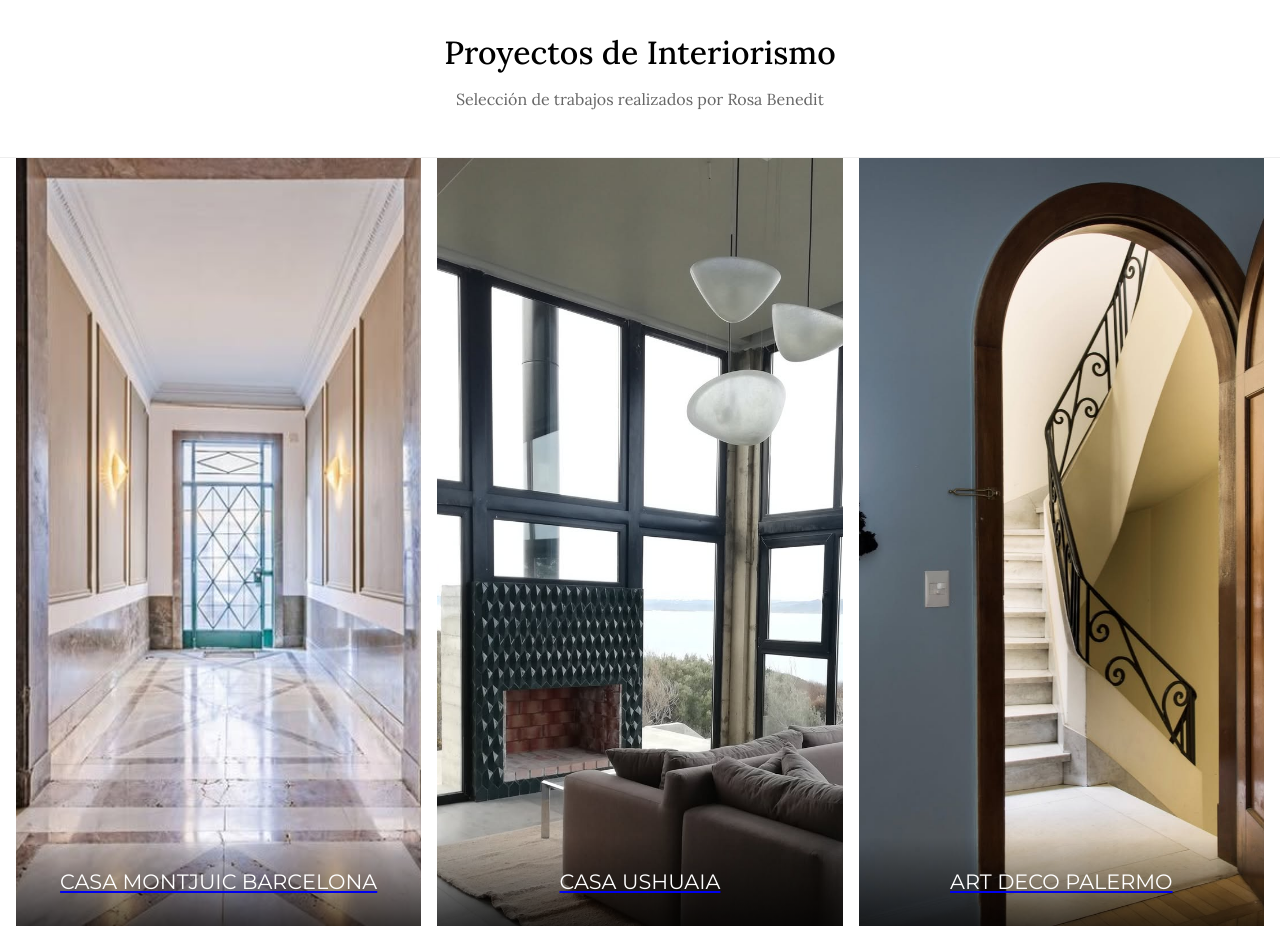
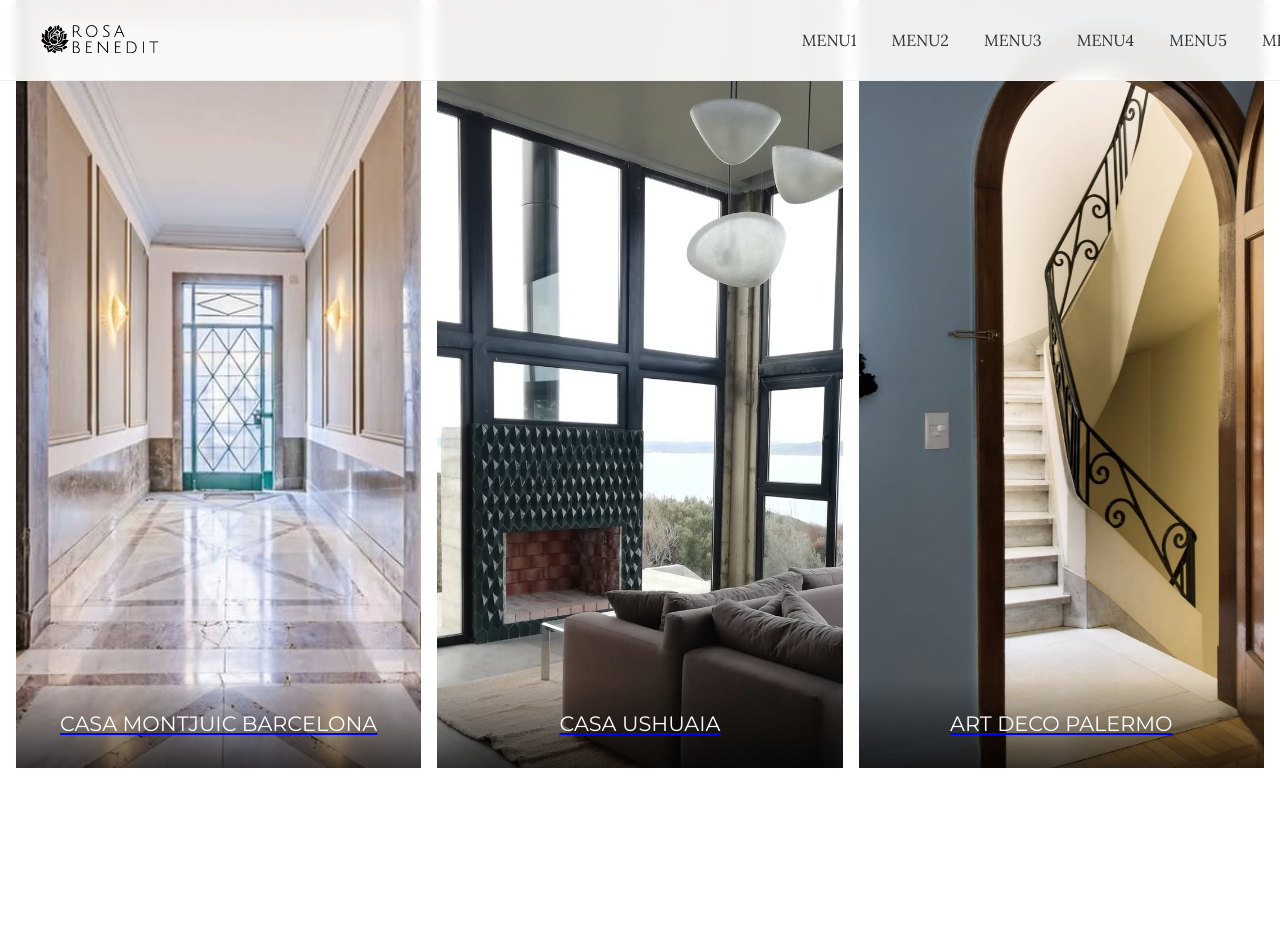
Before and after one commit to BiancaStork/interiorismo, a plain HTML site: page index.html in a window 1280 px wide. After the commit the page ends 800 px from the top, so only its background shows below. Drawn offline with Linux system fonts and the light colour scheme.

Commit message:
Add responsive header and navigation menu to project detail pages

```diff
--- a/index.html
+++ b/index.html
@@ -13,10 +13,29 @@
 
 </head>
 <body>
-  <header>
-    <h1>Proyectos de Interiorismo</h1>
-    <p>Selección de trabajos realizados por Rosa Benedit</p>
-  </header>
+
+ <header class="header">
+  <div class="logo">
+    <img src="img/rosa-logo-web5-SIN-BAJADA.png" alt="Rosa Benedit">
+  </div>
+
+  <!-- Botón hamburguesa -->
+  <button class="hamburger" id="hamburger">
+    ☰
+  </button>
+
+  <!-- Menú -->
+  <nav class="nav" id="nav">
+    <ul>
+      <li><a href="#">MENU1</a></li>
+      <li><a href="#">MENU2</a></li>
+      <li><a href="#">MENU3</a></li>
+      <li><a href="#">MENU4</a></li>
+      <li><a href="#">MENU5</a></li>
+      <li><a href="#">MENU6</a></li>
+    </ul>
+  </nav>
+</header>
 
 <main>
   <section class="projects">
@@ -36,5 +55,7 @@
   </section>
 </main>
 
+<script src="scriptMenuHamb.js"></script>
+
 </body>
 </html>
--- a/style.css
+++ b/style.css
@@ -56,11 +56,95 @@
   }
 
 }
-    header {
-      text-align: center;
-      padding: 2rem;
-      border-bottom: 1px solid #eee;
-    }
+ /* Header fijo */
+.header {
+  position: fixed;
+  top: 0;
+  left: 0;
+  width: 100%;
+  height: 80px;
+  padding: 0 40px;
+  display: flex;
+  align-items: center;
+  background: rgba(255, 255, 255, 0.9);
+  backdrop-filter: blur(6px);
+  z-index: 1000;
+  border-bottom: 1px solid #eee;
+}
+
+.logo img {
+  height: 55px;
+  width: auto;
+}
+
+/* Menú en desktop */
+.nav {
+  margin-left: auto;
+}
+
+.nav ul {
+  display: flex;
+  gap: 35px;
+  list-style: none;
+  margin: 0;
+  padding: 0;
+}
+
+.nav a {
+  text-decoration: none;
+  font-family: 'Lora', serif;
+  font-size: 1rem;
+  color: #333;
+  transition: color 0.3s;
+}
+
+.nav a:hover {
+  color: #000;
+  font-weight: 500;
+}
+
+/* Botón hamburguesa (oculto en escritorio) */
+.hamburger {
+  display: none;
+  font-size: 2rem;
+  background: none;
+  border: none;
+  cursor: pointer;
+  margin-left: auto;
+}
+
+/* 🔹 Mobile */
+@media (max-width: 768px) {
+  .nav {
+    display: none; /* oculto por defecto */
+    position: absolute;
+    top: 80px;
+    left: 0;
+    width: 100%;
+    background: rgba(255, 255, 255, 0.95);
+    border-top: 1px solid #eee;
+  }
+
+  .nav ul {
+    flex-direction: column;
+    gap: 15px;
+    padding: 20px;
+  }
+
+  .nav a {
+    font-size: 1rem;
+  }
+
+  .hamburger {
+    display: block; /* aparece en mobile */
+  }
+
+  /* Menú activo */
+  .nav.active {
+    display: block;
+  }
+}
+
     h1 {
       font-weight: 500;
       font-size: 2rem;
```
Also changed, not shown: detalleProyecto1.html (+23 -0 lines), detalleProyecto2.html (+24 -0 lines), detalleProyecto3.html (+23 -0 lines), img/rosa-logo-web5-SIN-BAJADA.png (added), scriptMenuHamb.js (added).
